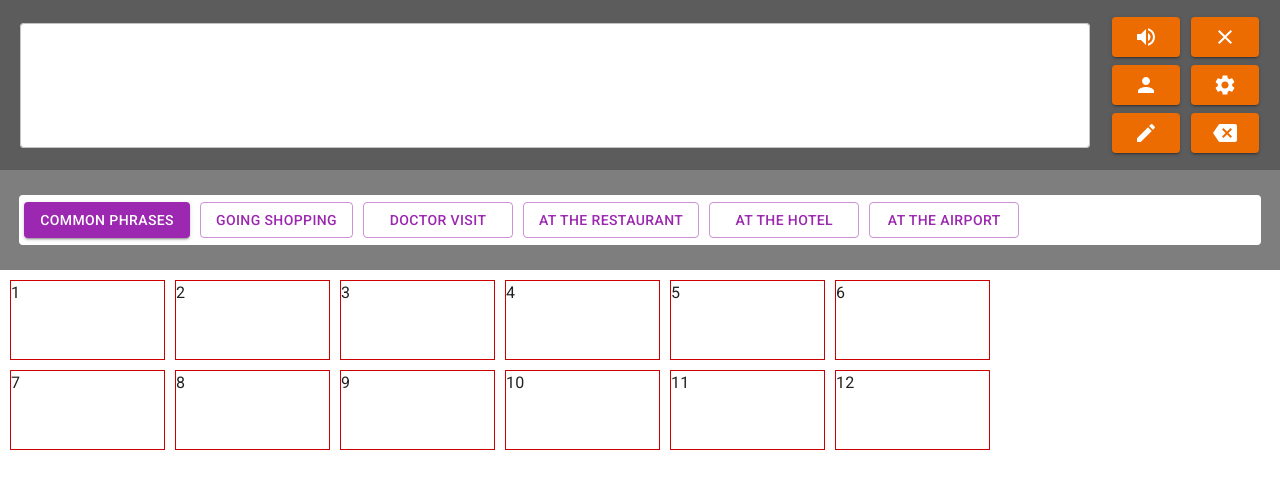
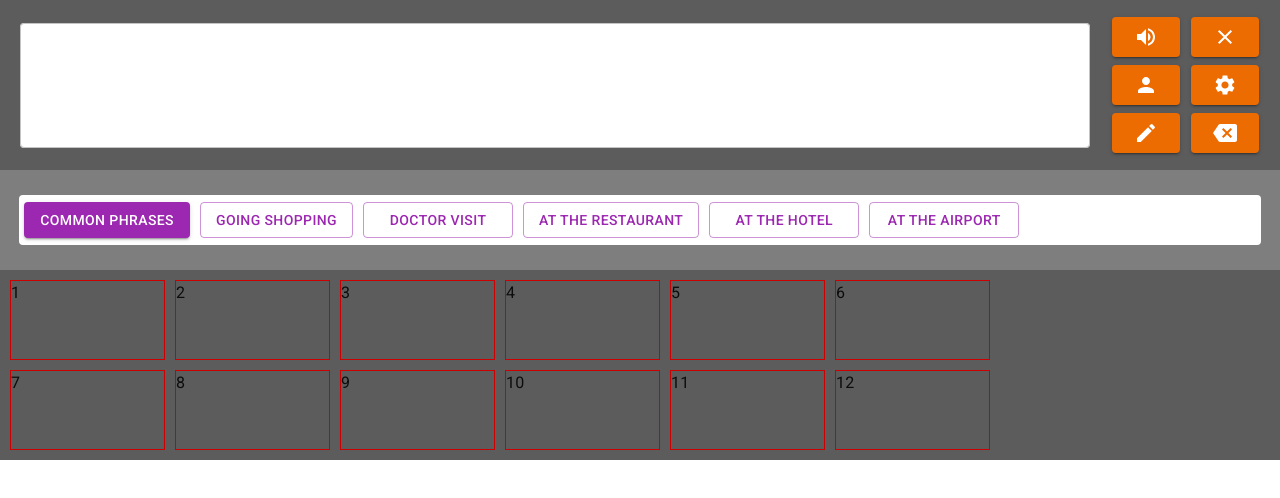
Before and after one commit to RodriSanchez1/cboard-phrase, a React (Vite) app: page / in a window 1280 px wide. Shown: the top 498 px of the page. Built offline with nearby package versions, Linux system fonts and the light colour scheme.

Commit message:
Chore: Update grid styles

```diff
--- a/src/features/grid/Grid/Grid.css
+++ b/src/features/grid/Grid/Grid.css
@@ -1,4 +1,10 @@
 .Grid {
+  position: relative;
   height: 100%;
-  width: 100%;
+  z-index: 4;
+  flex: 1 1;
+  background: #5c5c5d;
+  direction: ltr;
+  overflow-x: hidden;
+  overflow-y: auto;
 }
```
